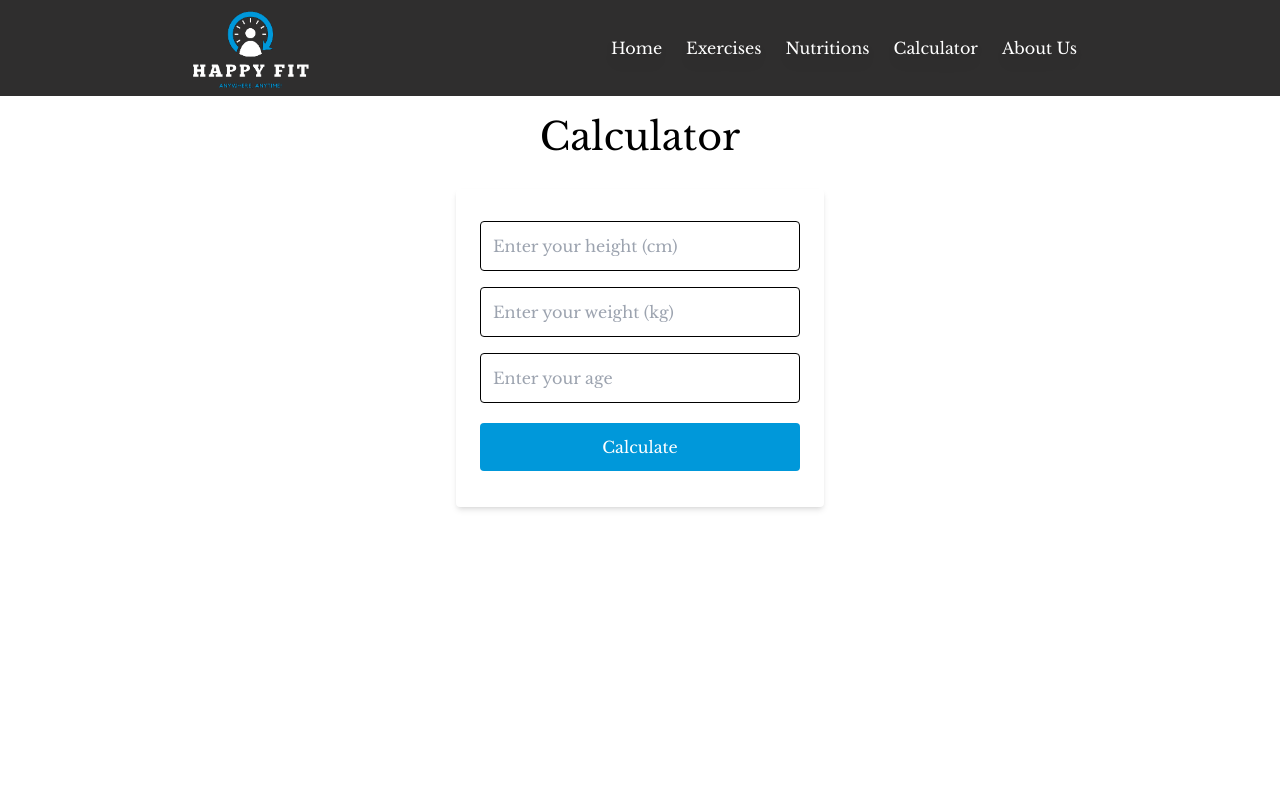
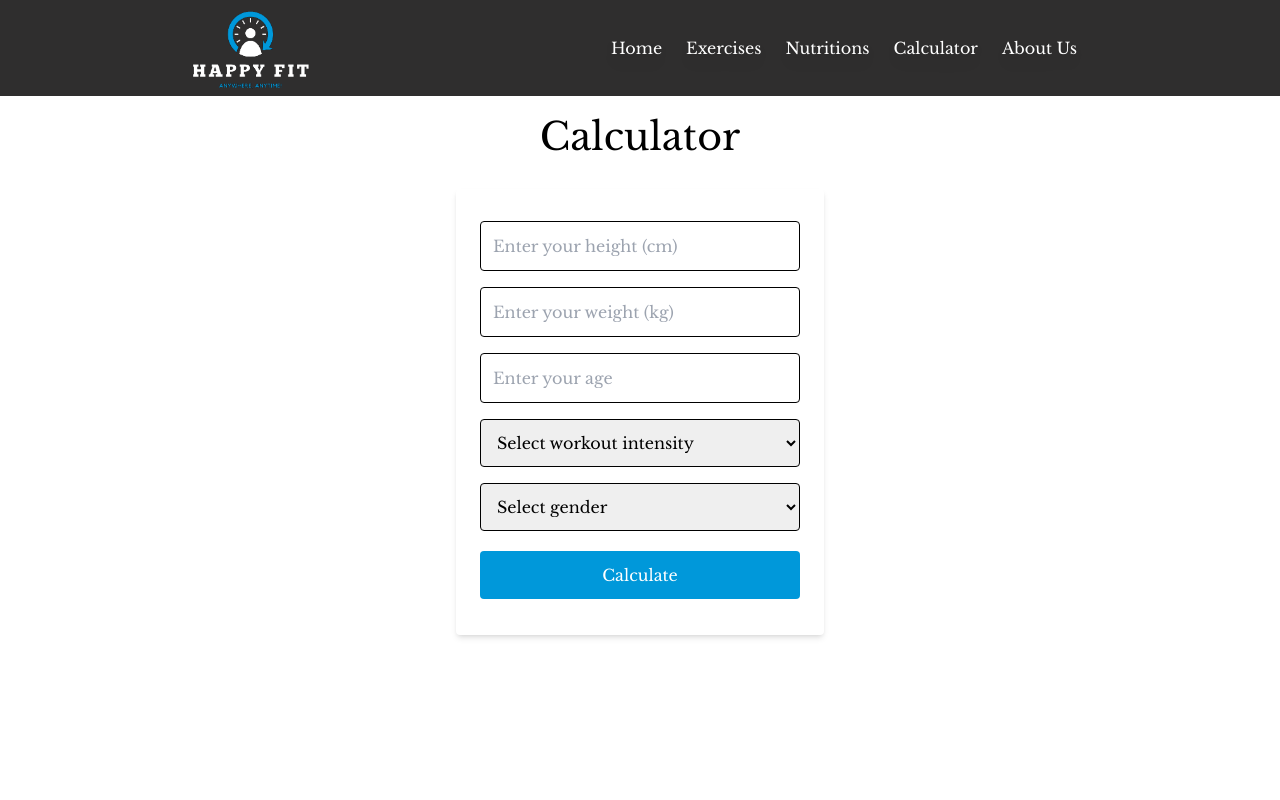
Before and after one commit to jeremy-lee02/SEPM-Project-HappyFit-Website, a React (Create React App) app: page /Calculator in a window 1280 px wide. Shown: the top 800 px of the page. Built offline with nearby package versions, Linux system fonts and the light colour scheme.

Commit message:
update calculator front-end

```diff
--- a/public/index.html
+++ b/public/index.html
@@ -28,6 +28,9 @@
       Learn how to configure a non-root public URL by running `npm run build`.
     -->
     <title>Happy Fit</title>
+    <script>
+      sessionStorage.clear();
+    </script>
   </head>
   <body>
     <noscript>You need to enable JavaScript to run this app.</noscript>
--- a/src/components/Input.js
+++ b/src/components/Input.js
@@ -1,7 +1,7 @@
 import React, {useState} from 'react'
 
 
-function Input({type, name, placeholder, value}) {
+function Input({type, name, placeholder}) {
     const [isCheck, setIsCheck] = useState(false)
     const [inValid, setInValid] = useState('')
     const isValid = (value) =>{
@@ -35,9 +35,9 @@ function Input({type, name, placeholder, value}) {
     className="block border border-grey-light w-full p-3 rounded mb-4"
     name={name}
     placeholder={placeholder}
-    value ={value}
     onChange = {(e)=> {
         isValid(e.target.value)
+        sessionStorage.setItem(`${name}`,e.target.value)
     }}
     />
     {isCheck? <p className='text-sm text-red'>{inValid}</p> : null}
--- /dev/null
+++ b/src/components/Select.js
@@ -0,0 +1,32 @@
+import React, {useState} from 'react'
+
+function Select() {
+    const [selected, setSelected] = useState('');
+    const [selectedGender, setSelectedGender] = useState('');
+    const handleChange = event => {
+        setSelected(event.target.value);
+      };
+      const handleChange1 = event => {
+        setSelectedGender(event.target.value);
+      };
+
+  return (
+    <>
+    <select className='block border border-grey-light w-full p-3 rounded mb-4' value={selected} onChange={handleChange}>
+        <option className='block border border-grey-light w-full p-3 rounded mb-4' value= '' disabled={true}>Select workout intensity</option>
+        <option className='block border border-grey-light w-full p-3 rounded mb-4' value= '1.2' >Sendentary</option>
+        <option className='block border border-grey-light w-full p-3 rounded mb-4' value= '1.375'>Light</option>
+        <option className='block border border-grey-light w-full p-3 rounded mb-4' value= '1.55'>Moderate</option>
+        <option className='block border border-grey-light w-full p-3 rounded mb-4' value= '1.725'>Active</option>
+        <option className='block border border-grey-light w-full p-3 rounded mb-4' value= '1.9'>Very Active</option>
+    </select>
+    <select className='block border border-grey-light w-full p-3 rounded mb-4' value={selectedGender} onChange={handleChange1}>
+        <option className='block border border-grey-light w-full p-3 rounded mb-4' value= '' disabled={true}>Select gender</option>
+        <option className='block border border-grey-light w-full p-3 rounded mb-4' value= 'Male'>Male</option>
+        <option className='block border border-grey-light w-full p-3 rounded mb-4' value= 'Female'>Female</option>
+    </select>
+    </>
+  )
+}
+
+export default Select
--- a/src/pages/Calculator/Calculators.js
+++ b/src/pages/Calculator/Calculators.js
@@ -1,15 +1,18 @@
-import React from 'react'
+import React, { useState } from 'react'
 import Input from '../../components/Input'
+import Select from '../../components/Select'
 
 function Calculators() {
+  const [heightValue, setHeightValue] = useState('')
   return (
     <div className='h-screen'>
       <h1 className="mt-24 justify-center pt-3">Calculator</h1>
       <div className='container max-w-sm mx-auto flex-1 flex flex-col items-center justify-center px-2'>
         <div className="bg-white px-6 py-8 rounded shadow-md text-black w-full mt-6">
-          <Input type={'number'} name= {'height'} placeholder= {'Enter your height (cm)'}/>
+          <Input type={'number'} name= {'height'} placeholder= {'Enter your height (cm)'} />
           <Input type={'number'} name= {'weight'} placeholder= {'Enter your weight (kg)'}/>
           <Input type={'number'} name= {'age'} placeholder= {'Enter your age'}/>
+          <Select />
           <button className="w-full text-center py-3 rounded bg-blue text-white hover:bg-blue-700 focus:outline-none my-1">
             Calculate
           </button>
```
